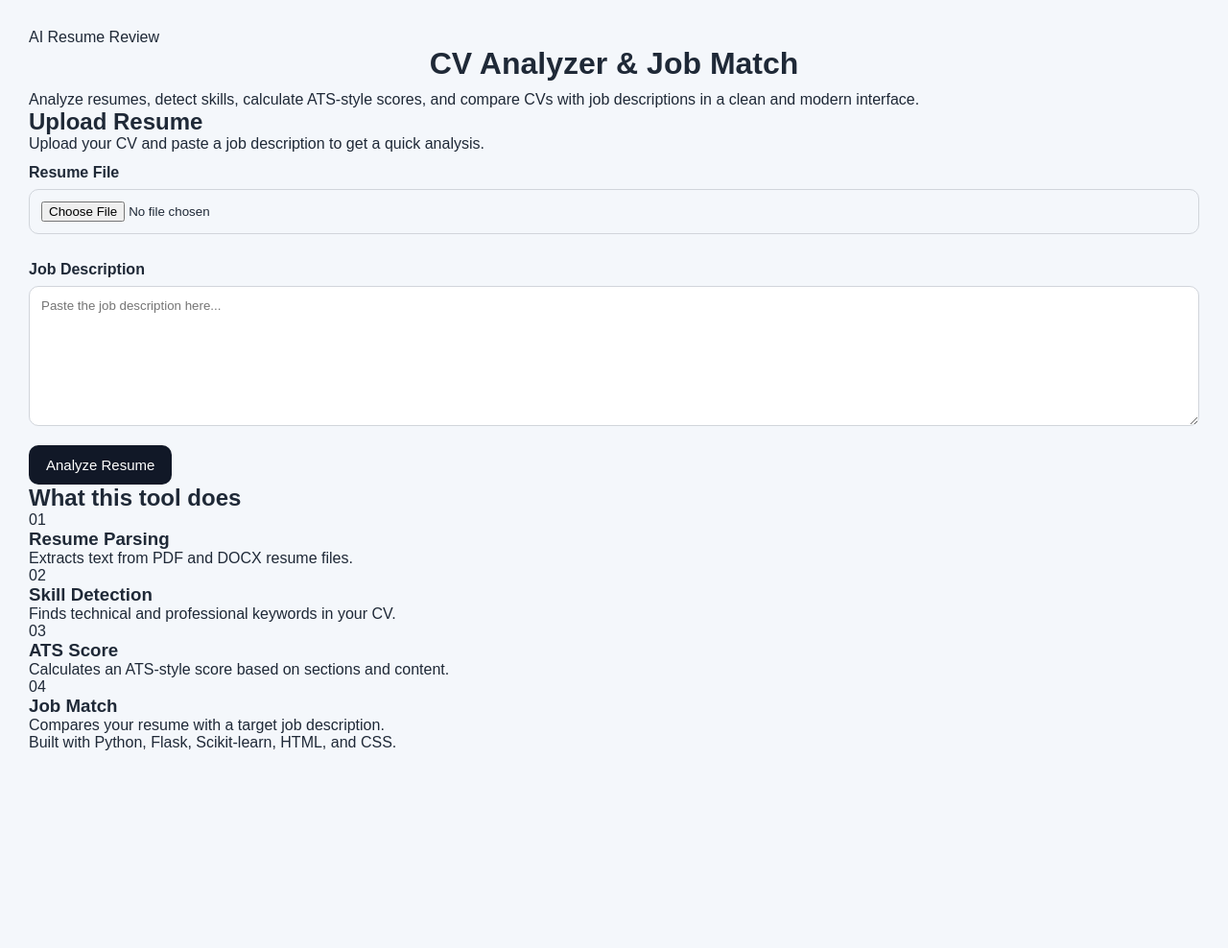
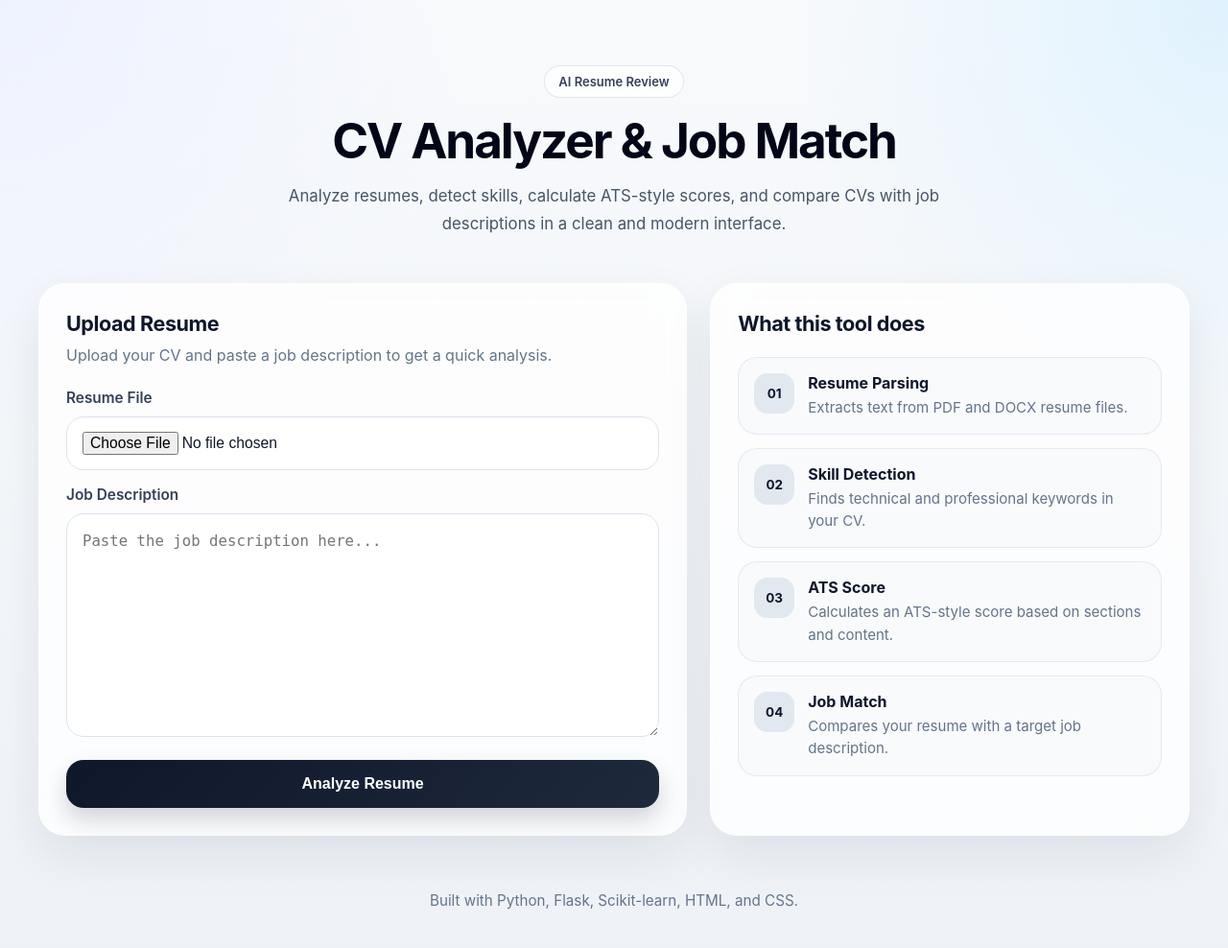
Before and after one commit to ahsenez/cv-analyzer, a Flask app: page / in a window 1280 px wide. Shown: the whole page at 96% size. Before the commit the page ends 782 px from the top, so only its background shows below. Run offline with Flask 3, Linux system fonts and the light colour scheme.

Commit message:
Add premium Apple-style UI design
Updated styles for body, panels, and various components to enhance the layout and visual design.

```diff
--- a/static/style.css
+++ b/static/style.css
@@ -2,82 +2,358 @@
     box-sizing: border-box;
     margin: 0;
     padding: 0;
-    font-family: Arial, sans-serif;
 }
 
 body {
-    background: #f4f7fb;
-    color: #1f2937;
-    padding: 30px;
+    font-family: -apple-system, BlinkMacSystemFont, "SF Pro Display", "Segoe UI", Roboto, sans-serif;
+    background:
+        radial-gradient(circle at top left, #eef2ff 0%, transparent 30%),
+        radial-gradient(circle at top right, #e0f2fe 0%, transparent 28%),
+        linear-gradient(180deg, #f8fafc 0%, #eef2f7 100%);
+    color: #0f172a;
+    min-height: 100vh;
+    padding: 32px 18px;
 }
 
-.container {
-    max-width: 900px;
+.page-shell {
+    max-width: 1200px;
     margin: 0 auto;
 }
 
-h1 {
+.hero {
     text-align: center;
-    margin-bottom: 10px;
+    padding: 36px 16px 28px;
 }
 
-.subtitle {
-    text-align: center;
-    margin-bottom: 30px;
-    color: #6b7280;
+.hero-badge {
+    display: inline-block;
+    padding: 8px 14px;
+    border-radius: 999px;
+    background: rgba(255, 255, 255, 0.75);
+    border: 1px solid rgba(148, 163, 184, 0.25);
+    font-size: 13px;
+    font-weight: 600;
+    color: #334155;
+    backdrop-filter: blur(12px);
+    margin-bottom: 18px;
 }
 
-.card {
-    background: white;
-    padding: 20px;
-    margin-bottom: 20px;
-    border-radius: 14px;
-    box-shadow: 0 4px 16px rgba(0, 0, 0, 0.08);
+.hero h1 {
+    font-size: clamp(2.2rem, 4vw, 4rem);
+    line-height: 1.05;
+    letter-spacing: -0.04em;
+    margin-bottom: 16px;
+    color: #020617;
 }
 
-label {
+.hero-text {
+    max-width: 760px;
+    margin: 0 auto;
+    font-size: 1.05rem;
+    line-height: 1.75;
+    color: #475569;
+}
+
+.main-grid {
+    display: grid;
+    grid-template-columns: 1.15fr 0.85fr;
+    gap: 24px;
+    margin-top: 18px;
+    margin-bottom: 30px;
+}
+
+.panel {
+    background: rgba(255, 255, 255, 0.78);
+    border: 1px solid rgba(255, 255, 255, 0.7);
+    backdrop-filter: blur(16px);
+    border-radius: 28px;
+    box-shadow: 0 20px 50px rgba(15, 23, 42, 0.08);
+    padding: 28px;
+}
+
+.panel-header {
+    margin-bottom: 22px;
+}
+
+.panel-header h2 {
+    font-size: 1.35rem;
+    margin-bottom: 8px;
+    color: #0f172a;
+    letter-spacing: -0.02em;
+}
+
+.panel-header p {
+    color: #64748b;
+    line-height: 1.6;
+}
+
+.analyzer-form label {
     display: block;
-    margin-bottom: 8px;
-    font-weight: bold;
-    margin-top: 12px;
+    margin-bottom: 10px;
+    margin-top: 16px;
+    font-size: 0.96rem;
+    font-weight: 600;
+    color: #334155;
 }
 
 input[type="file"],
 textarea {
     width: 100%;
-    margin-bottom: 16px;
-    padding: 12px;
-    border: 1px solid #d1d5db;
-    border-radius: 10px;
+    border: 1px solid #dbe3ee;
+    background: rgba(255, 255, 255, 0.88);
+    border-radius: 18px;
+    padding: 15px 16px;
+    font-size: 0.98rem;
+    color: #0f172a;
+    outline: none;
+    transition: 0.2s ease;
+}
+
+input[type="file"]:focus,
+textarea:focus {
+    border-color: #94a3b8;
+    box-shadow: 0 0 0 4px rgba(148, 163, 184, 0.15);
+}
+
+textarea {
+    min-height: 180px;
+    resize: vertical;
+    line-height: 1.6;
 }
 
 button {
-    background: #111827;
+    margin-top: 20px;
+    width: 100%;
+    border: none;
+    border-radius: 18px;
+    padding: 16px 18px;
+    font-size: 1rem;
+    font-weight: 600;
     color: white;
-    border: none;
-    padding: 12px 18px;
-    border-radius: 10px;
+    background: linear-gradient(135deg, #0f172a 0%, #1e293b 100%);
     cursor: pointer;
-    font-size: 15px;
+    transition: transform 0.18s ease, box-shadow 0.18s ease, opacity 0.18s ease;
+    box-shadow: 0 12px 24px rgba(15, 23, 42, 0.18);
 }
 
 button:hover {
-    opacity: 0.9;
+    transform: translateY(-1px);
+    opacity: 0.98;
 }
 
-.results ul {
-    padding-left: 20px;
+.feature-list {
+    display: grid;
+    gap: 14px;
 }
 
-.results li {
-    margin-bottom: 8px;
+.feature-card {
+    display: flex;
+    gap: 14px;
+    align-items: flex-start;
+    padding: 16px;
+    background: rgba(248, 250, 252, 0.85);
+    border: 1px solid rgba(226, 232, 240, 0.9);
+    border-radius: 20px;
 }
 
-pre {
+.feature-icon {
+    min-width: 42px;
+    height: 42px;
+    border-radius: 14px;
+    display: inline-flex;
+    align-items: center;
+    justify-content: center;
+    background: #e2e8f0;
+    color: #0f172a;
+    font-size: 0.84rem;
+    font-weight: 700;
+}
+
+.feature-card h3 {
+    font-size: 1rem;
+    margin-bottom: 4px;
+    color: #0f172a;
+}
+
+.feature-card p {
+    font-size: 0.94rem;
+    line-height: 1.55;
+    color: #64748b;
+}
+
+.results-section {
+    margin-top: 10px;
+}
+
+.stats-grid {
+    display: grid;
+    grid-template-columns: repeat(3, 1fr);
+    gap: 18px;
+    margin-bottom: 22px;
+}
+
+.stat-card {
+    background: rgba(255, 255, 255, 0.82);
+    border: 1px solid rgba(255, 255, 255, 0.7);
+    border-radius: 24px;
+    padding: 24px;
+    box-shadow: 0 18px 40px rgba(15, 23, 42, 0.07);
+}
+
+.stat-label {
+    display: block;
+    color: #64748b;
+    font-size: 0.95rem;
+    margin-bottom: 10px;
+}
+
+.stat-value {
+    font-size: 2.2rem;
+    font-weight: 700;
+    letter-spacing: -0.04em;
+    color: #020617;
+    margin-bottom: 14px;
+}
+
+.stat-value span {
+    font-size: 1rem;
+    font-weight: 500;
+    color: #64748b;
+    margin-left: 4px;
+}
+
+.mini-note {
+    font-size: 0.92rem;
+    color: #64748b;
+    line-height: 1.5;
+}
+
+.progress-bar {
+    width: 100%;
+    height: 10px;
+    background: #e2e8f0;
+    border-radius: 999px;
+    overflow: hidden;
+}
+
+.progress-fill {
+    height: 100%;
+    border-radius: 999px;
+    background: linear-gradient(90deg, #0f172a 0%, #475569 100%);
+}
+
+.content-grid {
+    display: grid;
+    grid-template-columns: 1fr 1fr;
+    gap: 22px;
+    margin-bottom: 22px;
+}
+
+.skills-wrap {
+    display: flex;
+    flex-wrap: wrap;
+    gap: 10px;
+}
+
+.skill-badge {
+    display: inline-flex;
+    align-items: center;
+    padding: 10px 14px;
+    border-radius: 999px;
+    background: #f1f5f9;
+    border: 1px solid #e2e8f0;
+    color: #0f172a;
+    font-size: 0.92rem;
+    font-weight: 500;
+}
+
+.suggestion-list {
+    list-style: none;
+    display: grid;
+    gap: 12px;
+}
+
+.suggestion-list li {
+    position: relative;
+    padding-left: 22px;
+    color: #334155;
+    line-height: 1.65;
+}
+
+.suggestion-list li::before {
+    content: "✓";
+    position: absolute;
+    left: 0;
+    top: 0;
+    color: #0f172a;
+    font-weight: 700;
+}
+
+.empty-text {
+    color: #64748b;
+}
+
+.preview-panel pre {
     white-space: pre-wrap;
-    word-wrap: break-word;
-    background: #f9fafb;
-    padding: 12px;
-    border-radius: 8px;
-    border: 1px solid #e5e7eb;
+    word-break: break-word;
+    background: #f8fafc;
+    border: 1px solid #e2e8f0;
+    border-radius: 20px;
+    padding: 18px;
+    line-height: 1.7;
+    color: #334155;
+    font-size: 0.95rem;
+    overflow-x: auto;
 }
+
+.site-footer {
+    text-align: center;
+    padding: 28px 12px 8px;
+    color: #64748b;
+    font-size: 0.95rem;
+}
+
+@media (max-width: 980px) {
+    .main-grid,
+    .stats-grid,
+    .content-grid {
+        grid-template-columns: 1fr;
+    }
+
+    .hero {
+        padding-top: 20px;
+    }
+
+    .panel,
+    .stat-card {
+        padding: 22px;
+    }
+}
+
+@media (max-width: 640px) {
+    body {
+        padding: 20px 14px;
+    }
+
+    .hero h1 {
+        font-size: 2rem;
+    }
+
+    .hero-text {
+        font-size: 0.98rem;
+    }
+
+    .panel,
+    .stat-card {
+        border-radius: 22px;
+        padding: 18px;
+    }
+
+    .stat-value {
+        font-size: 1.9rem;
+    }
+
+    button {
+        padding: 14px 16px;
+    }
+}
```
